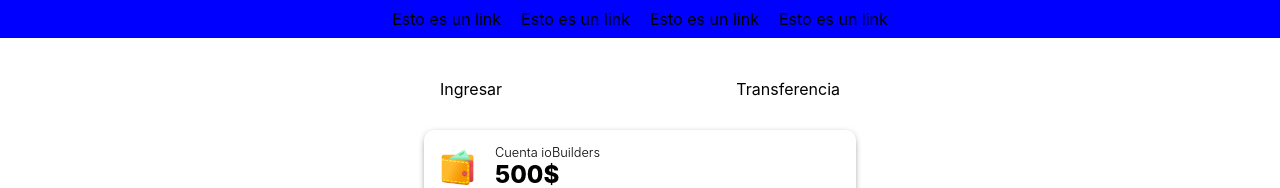
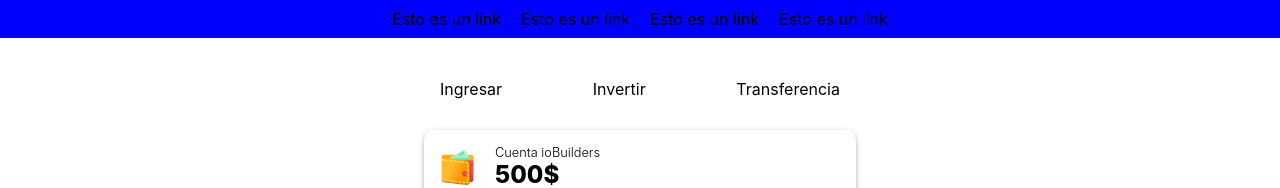
Before and after one commit to jhonnytesban/wallet-app, a React (Create React App) app: page / in a window 1280 px wide. Shown: the top 188 px of the page. Built offline with nearby package versions, Linux system fonts and the light colour scheme.

Commit message:
Added action

```diff
--- a/src/components/ActionComponent.tsx
+++ b/src/components/ActionComponent.tsx
@@ -5,6 +5,9 @@ const ActionComponent = () => {
     <ContainerAction>
       <li>
         <p>Ingresar</p>
+      </li>
+      <li>
+        <p>Invertir</p>
       </li>
       <li>
         <p>Transferencia</p>
```
